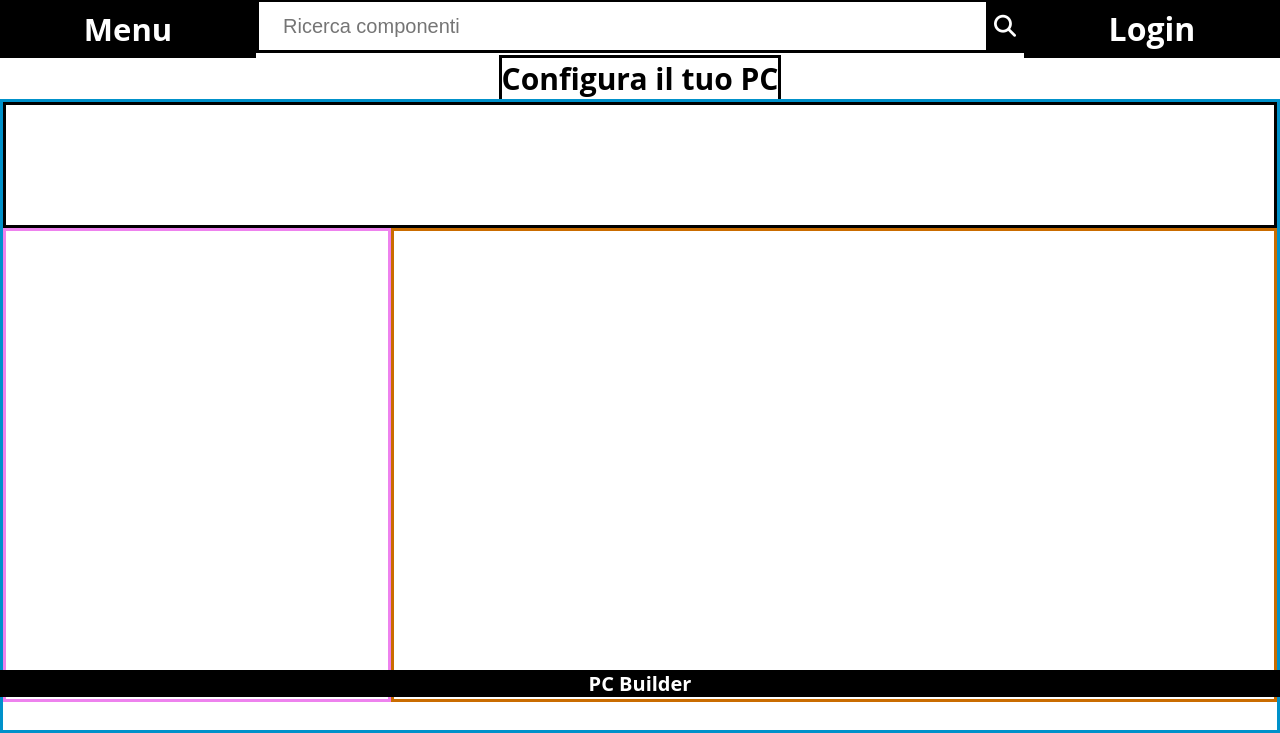
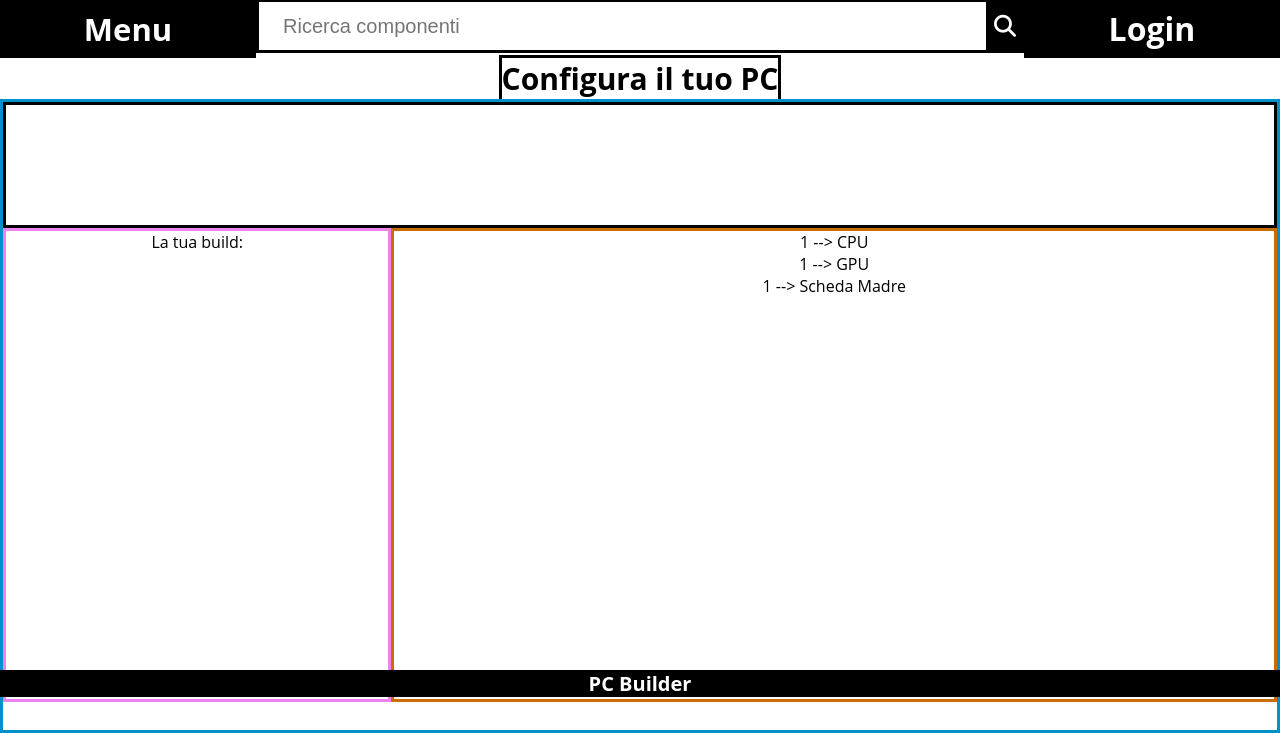
Before and after one commit to mokassino/prog_tecweb_pcbuilder, a Flask app: page / in a window 1280 px wide. Shown: the part 103-836 px from the top of the page. Run offline with Flask 2, Linux system fonts and the light colour scheme; a database or web service that is not in the repository returns one stand-in record (values such as "Sample title").

Commit message:
added a simple way to save choosen items with cookies and display them, edited backend and db schema

```diff
--- a/app/__init__.py
+++ b/app/__init__.py
@@ -21,16 +21,13 @@ class SearchBar(Resource):
         args = request.args
         q = args['q'] # bad security practice here, everything could go in args, it's better to parse with marshmallow
 
-        CONNECTION_STRING = "mongodb+srv://pcbuilder:pcbuilder@pcbuilder.pbtoqu6.mongodb.net/?retryWrites=true&w=majority"
+        CONNECTION_STRING = "mongodb+srv://pcbuilderdev:pcbuilderdev@pcbuilder-cluster.2hbnofk.mongodb.net/?retryWrites=true&w=majority"
         l = pymongo_interface.SearchBarInterface(CONNECTION_STRING).get_everything(q)
 
         return l
 
 class HelloWorld(Resource):
-    def __init__(self):
-        self.CONNECTION_STRING = "mongodb+srv://pcbuilder:pcbuilder@pcbuilder.pbtoqu6.mongodb.net/?retryWrites=true&w=majority"
     def get(self):
-        print(self.CONNECTION_STRING)
         return {'hello' : 'world'}
 
 api.add_resource(SearchBar, '/api/search')
--- a/app/controller/main.py
+++ b/app/controller/main.py
@@ -13,8 +13,9 @@ api_bp = Blueprint('api', __name__)
 
 @bp.route("/")
 def index():
-   i = SearchBarInterface("mongodb+srv://pcbuilder:pcbuilder@pcbuilder.pbtoqu6.mongodb.net/?retryWrites=true&w=majority")
-   query = i.get_everything()
+   CONNECTION_STRING = "mongodb+srv://pcbuilderdev:pcbuilderdev@pcbuilder-cluster.2hbnofk.mongodb.net/?retryWrites=true&w=majority"
+   i = SearchBarInterface(CONNECTION_STRING)
+   query = i.get_everything_buf()
 
    return render_template("index.html", data=query)
 
--- a/app/controller/pymongo_interface.py
+++ b/app/controller/pymongo_interface.py
@@ -2,6 +2,7 @@ from pymongo import (
     MongoClient,
     errors
 )
+import json
 
 class PymongoInterface:
     def __init__(self, string):
@@ -16,22 +17,14 @@ class SearchBarInterface(PymongoInterface): #sub class of PymongoInterface
     def searchbar_query(self, collection, q):
         # We only need a few camps from the bson query result of
         query = {}
-        l = list()
-
-        if collection.name == 'gpu' or collection.name == 'processor':
-            _filter = {'_id' : 1, 'brand' : 1}
-            l = list(map(lambda x : x['brand']+' '+ x['_id'], collection.find(query, _filter)))
-            # collection.find() make a query on the database with the _filter and returns stuff
-            # the lambda function merges two camps from the json output and pass them to the map function
-            # i.e:  {_id: "5-5600" , brand: "amd ryzen"} --becomes-->  "amd ryzen 5-5600" # then convert back to a list
-        elif collection.name == 'motherboard':
-            _filter = {'_id' : 1, 'name' : 1, 'brand' : 1, }
-            l = list(map(lambda x : x['brand']+ ' '+ x['name'] + ' ' + x['_id'], collection.find(query, _filter)))
+        _filter = {'_id' : 1}
+        l = list(map(lambda e : e['_id'], collection.find(query, _filter)))
+        # print(collection.name)
 
         return self.searchbar_filter(l, q)
 
     def searchbar_filter(self, input, q):
-        if (q is type("string")) and len(input) > 0:
+        if isinstance(q, str) and len(input) > 0:
             ll = list(filter( lambda i : q in i  ,input))
             # filter for elements that match the request arguments
             #i.e if q='amd ryzen', shows only amd ryzen cpu
@@ -40,8 +33,8 @@ class SearchBarInterface(PymongoInterface): #sub class of PymongoInterface
             return input
 
 
-    def get_processors(self, q=None): #q is an optional argument
-        collection = self.get_db().processor
+    def get_cpu(self, q=None): #q is an optional argument
+        collection = self.get_db().cpu
 
         return self.searchbar_query(collection, q)
 
@@ -55,8 +48,29 @@ class SearchBarInterface(PymongoInterface): #sub class of PymongoInterface
 
     def get_everything(self, q=None):
         gpu = self.get_gpu(q)
-        cpu = self.get_processors(q)
+        cpu = self.get_cpu(q)
         mb = self.get_motherboard(q)
 
         l = list(gpu + cpu + mb)
         return l
+
+    def get_everything_buf(self, q=None):
+        gpu = self.get_gpu(q)
+        cpu = self.get_cpu(q)
+        mb = self.get_motherboard(q)
+
+        gpu = list(map(lambda x : {"name" : x, "type" : "GPU"}, gpu))
+        cpu = list(map(lambda x : {"name" : x, "type" : "CPU"}, cpu))
+        mb = list(map(lambda x : {"name" : x, "type" : "Scheda Madre"}, mb))
+
+        '''
+        cpu = self.get_cpu(q)
+        for i in cpu:
+            i.type = "CPU"
+
+        for i in mb:
+            i.type = "Scheda Madre"
+
+        l = list(gpu+cpu+mb)
+        '''
+        return list(cpu+gpu+mb)
--- a/app/static/css/style.css
+++ b/app/static/css/style.css
@@ -199,7 +199,8 @@
   .choosen-items {
     width: 30vw;
     height: 58.5vh;
-    border: 3px solid violet
+    border: 3px solid violet;
+    color: black;
   }
 
   /* ================================================ */
--- a/app/templates/index.html
+++ b/app/templates/index.html
@@ -3,35 +3,12 @@
       <link rel="stylesheet" href="//code.jquery.com/ui/1.13.2/themes/base/jquery-ui.css">
       <script src="https://cdnjs.cloudflare.com/ajax/libs/jquery/3.6.3/jquery.min.js"></script>
       <script src="https://cdnjs.cloudflare.com/ajax/libs/jqueryui/1.13.2/jquery-ui.js"></script>
+      <script src="https://cdnjs.cloudflare.com/ajax/libs/js-cookie/3.0.1/js.cookie.min.js"></script>
       <script type = "text/javascript" src = "{{ url_for('static', filename = 'hello.js') }}" ></script>
          <link rel="stylesheet" href="/static/css/style.css">
          <link rel="stylesheet" href="https://cdnjs.cloudflare.com/ajax/libs/font-awesome/6.2.0/css/all.min.css">
       <meta name="viewport" content="width=device-width, initial-scale=1.0">
 
-      <script>
-
-         jQuery(document).ready(function(){
-            $("#search").autocomplete(
-            {
-               source: function( request, response ){
-
-                  $.ajax({
-                     url: "http://localhost:5000/api/search",
-                     dataType: "json",
-                     data: {
-                        q: request.term
-                     },
-                     success: function( data ) {
-                        response(data);
-                     }
-                  })
-
-               },
-            }
-            );
-         });
-
-   </script>
 
    </head>
 
@@ -82,11 +59,14 @@
                </div>
                <div class="flexbox-container">
                   <div class="choosen-items">
-
+                     <p>La tua build:</p>
+                     <p id="Scheda Madre"></p>
+                     <p id="CPU"></p>
+                     <p id="GPU"></p>
                   </div>
                   <div class="result-query">
                      {% for item in data %}
-                        <p> {{ item }} </p>
+                        <p id="{{ item.name }}" type="{{ item.type }}" onclick="addItem(this)" class="result-query-item"> {{ item.name }}  --> {{ item.type }}</p>
                      {% endfor %}
 
                   </div>
@@ -103,5 +83,54 @@
       </div>
 
 
+      <script>
+         function addItem(data) {
+            type = data.attributes[1].nodeValue
+            name = data.id
+            Cookies.set(type, name)
+         }
+
+         document.addEventListener("DOMContentLoaded", () => {
+            //THIS CODE NEEDS REFACTORING
+            cpu = document.getElementById("CPU");
+            gpu = document.getElementById("GPU");
+            mb = document.getElementById("Scheda Madre");
+
+            t = Cookies.get(cpu.id);
+
+            if(t){
+               cpu.innerHTML = t;
+            }
+
+            t = Cookies.get(gpu.id);
+            if (t) { gpu.innerHTML = t};
+            t = Cookies.get(mb.id);
+            if (t) {mb.innerHTML = t};
+
+         });
+
+         jQuery(document).ready(function(){
+            $("#search").autocomplete(
+            {
+               source: function( request, response ){
+
+                  $.ajax({
+                     url: "http://localhost:5000/api/search",
+                     dataType: "json",
+                     data: {
+                        q: request.term
+                     },
+                     success: function( data ) {
+                        response(data);
+                     }
+                  })
+
+               },
+            }
+            );
+         });
+
+
+   </script>
    </body>
 </html>
```
